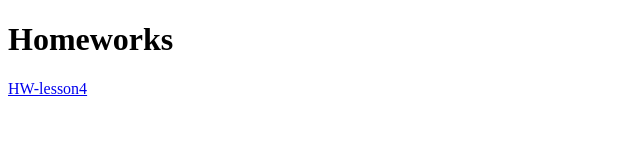
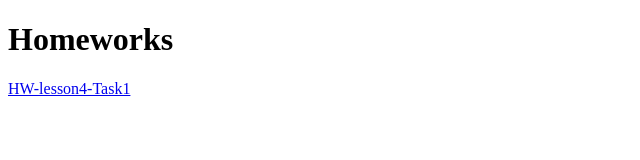
Before and after one commit to inventeddesign/Homeworks, a plain HTML site: page index.html in a window 1280 px wide. Shown: the full height of the page, 0-640 px from the left. Drawn offline with Linux system fonts and the light colour scheme.

Commit message:
Add change2

```diff
--- a/index.html
+++ b/index.html
@@ -6,6 +6,6 @@
   </head>
   <body>
       <h1>Homeworks</h1>
-      <a href="/HW-lesson4">HW-lesson4</a></li>
+      <a href="/HW-lesson4/task1.html">HW-lesson4-Task1</a></li>
 	</body>
 </html>
```
